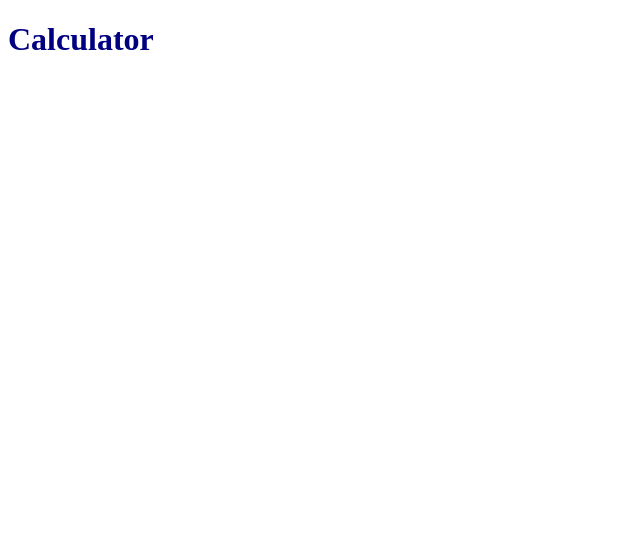
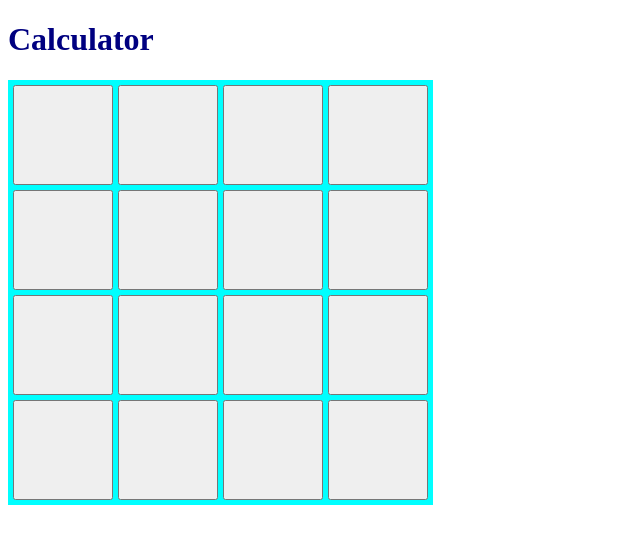
Before and after one commit to FilipTarajko/calculator, a plain HTML site: page index.html in a window 1280 px wide. Shown: the whole page, without its empty margins (0-640 px from the left). Drawn offline with Linux system fonts and the light colour scheme.

Commit message:
add button grid

```diff
--- a/script.js
+++ b/script.js
@@ -1,4 +1,6 @@
 console.log('script works!');
+
+const buttonContainer = document.querySelector('#buttonContainer');
 
 add = (a,b) => a+b;
 substract = (a,b) => a-b;
@@ -19,3 +21,20 @@ function operate(a, operator, b){
         return divide(a,b);
     }
 }
+
+function drawButtons()
+{
+    for(let i=0; i<4; i++)
+    {
+        for(let j=0; j<4; j++)
+        {
+            let newButton = document.createElement('button');
+            newButton.classList.add('button');
+            newButton.style.height = '100px';
+            newButton.style.width = '100px';
+            buttonContainer.appendChild(newButton);
+        }
+    }
+}
+
+drawButtons();
--- a/styles.css
+++ b/styles.css
@@ -1,3 +1,13 @@
 h1{
     color: navy;
 }
+
+#buttonContainer{
+    padding-top:5px;
+    padding-left:5px;
+    background-color: aqua;
+    display: grid;
+    width: 420px;
+    height: 420px;
+    grid-template-columns: repeat(4, 105px);
+}
```
